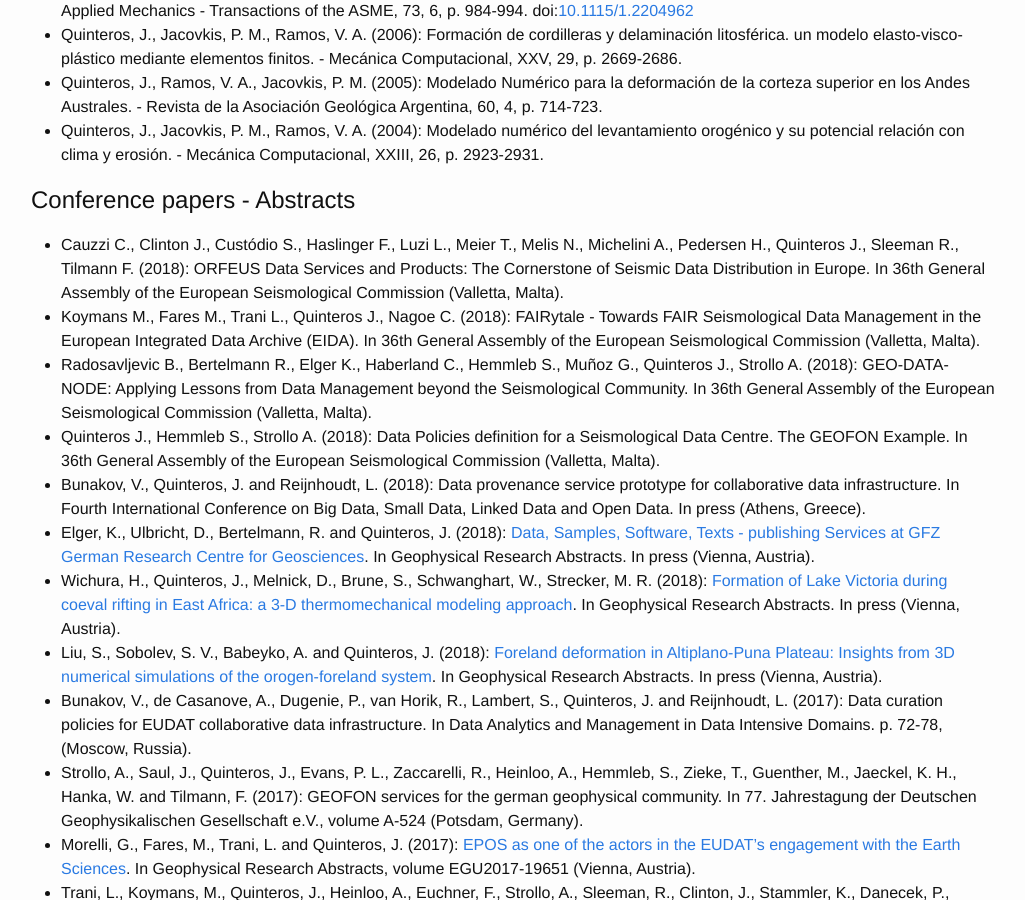
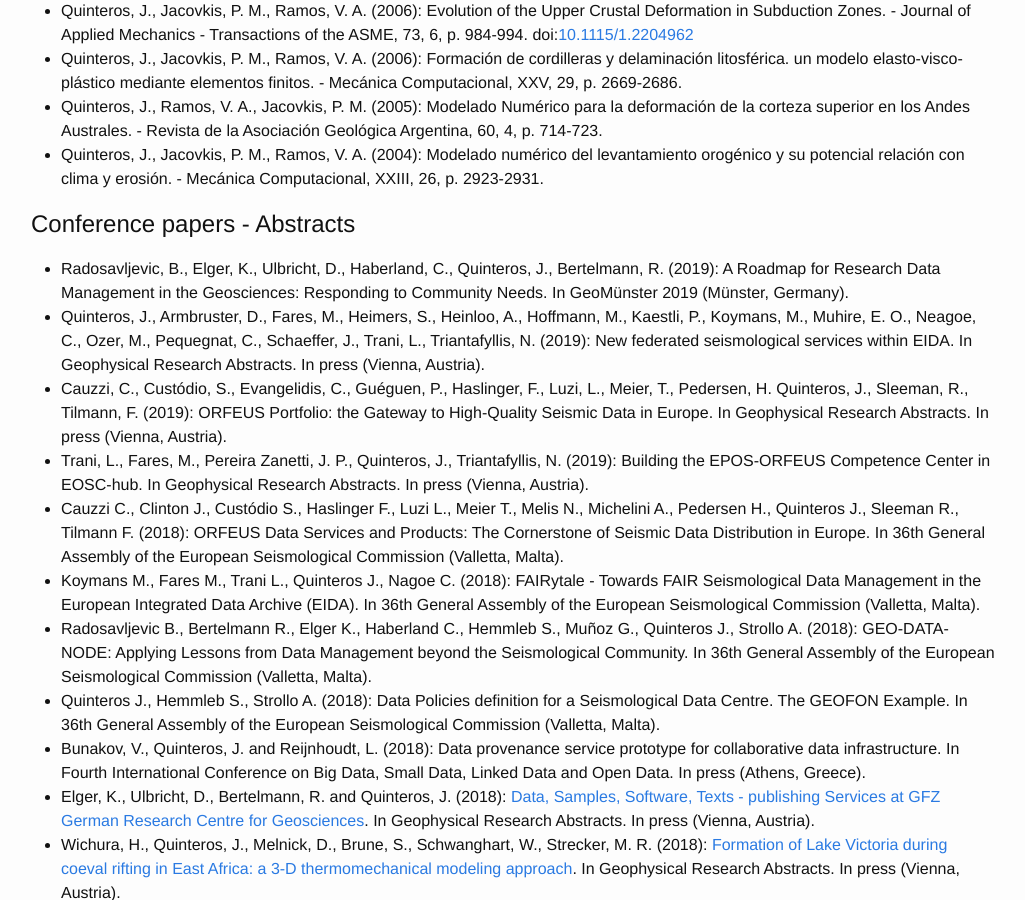
Before and after one commit to javiquinte/javiquinte.github.io, a Jekyll site: the page built from 3-publications.md, in a window 1280 px wide and 900 px high, scrolled down 1464 px. Shown: the whole window, without its empty margins (127-1152 px from the left). Built offline with Jekyll 4.4.1, drawn with Linux system fonts in a browser that asks for light colours; some of the changed text lies outside the part shown.

Commit message:
Include 4 abstracts and the SRL (2019) paper.

```diff
--- a/3-publications.md
+++ b/3-publications.md
@@ -7,7 +7,7 @@ categories: publications
 Peer-reviewed articles
 ----------------------
 * Strollo, A., Hanka, W., Saul, J., Heinloo, A., Hemmleb, S., Evans, P., Quinteros, J., Zieke, T., Jaeckel, K. H. and Tilmann, F. (to be submitted): GEOFON: GeoForschungsNetz. - Journal of Large-scale Research Facilities.
-* Zaccarelli, R., Bindi, D., Strollo, A., Quinteros, J., and Cotton, F. (submitted): Stream2segment: an open source tool for downloading, processing and visualizing event-based seismic waveform data. - Natural Hazards and Earth System Sciences.
+* Zaccarelli, R., Bindi, D., Strollo, A., Quinteros, J., and Cotton, F. (2019): Stream2segment: an open source tool for downloading, processing and visualizing massive event-based seismic waveform datasets. - Seismological Research Letters (In Press) doi:[10.1785/0220180314](http://doi.org/10.1785/0220180314).
 * Bunakov, V., Atamas, A., de Casanove, A., Dugénie, P., van Horik, R., Lambert, S., Quinteros, J., Reijnhoudt, L. (2018): Data Curation Policies and Data Provenance in EUDAT Collaborative Data Infrastructure. In Leonid Kalinichenko, Yannis Manolopoulos, Oleg Malkov, Nikolay Skvortsov, Sergey Stupnikov, and Vladimir Sukhomlin, editors, Data Analytics and Manage- ment in Data Intensive Domains, Communications in Computer and Information Science, p. 249–263, Cham, 2018. Springer International Publishing. doi:[10.1007/978-3-319-96553-6_18](http://doi.org/10.1007/978-3-319-96553-6_18).
 * Baes, M., Sobolev, S. V. and Quinteros, J. (2018): Subduction initiation in mid-ocean induced by mantle suction flow. - Geophysical Journal International, In Press. doi: [10.1093/gji/ggy335](https://doi.org/10.1093/gji/ggy335)
 * Fennel, L., Quinteros, J., Iannelli, S. B., Litvak, V. D., and Folguera, A. (2018): The role of the slab pull force in the late Oligocene to early Miocene extensional regime in the Central Andes (27°-46°S): Insights from numerical modeling. - Journal of South-American Earth Sciences (online since Feb 1st 2018). doi:[10.1016/j.jsames.2017.12.012](http://doi.org/10.1016/j.jsames.2017.12.012)
@@ -36,6 +36,10 @@ Peer-reviewed articles
 Conference papers - Abstracts
 -----------------------------
 
+* Radosavljevic, B., Elger, K., Ulbricht, D., Haberland, C., Quinteros, J., Bertelmann, R. (2019): A Roadmap for Research Data Management in the Geosciences: Responding to Community Needs. In GeoMünster 2019 (Münster, Germany).
+* Quinteros, J., Armbruster, D., Fares, M., Heimers, S., Heinloo, A., Hoffmann, M., Kaestli, P., Koymans, M., Muhire, E. O., Neagoe, C., Ozer, M., Pequegnat, C., Schaeffer, J., Trani, L., Triantafyllis, N. (2019): New federated seismological services within EIDA. In Geophysical Research Abstracts. In press (Vienna, Austria).
+* Cauzzi, C., Custódio, S., Evangelidis, C., Guéguen, P., Haslinger, F., Luzi, L., Meier, T., Pedersen, H. Quinteros, J., Sleeman, R., Tilmann, F. (2019): ORFEUS Portfolio: the Gateway to High-Quality Seismic Data in Europe. In Geophysical Research Abstracts. In press (Vienna, Austria).
+* Trani, L., Fares, M., Pereira Zanetti, J. P., Quinteros, J., Triantafyllis, N. (2019): Building the EPOS-ORFEUS Competence Center in EOSC-hub. In Geophysical Research Abstracts. In press (Vienna, Austria).
 * Cauzzi C., Clinton J., Custódio S., Haslinger F., Luzi L., Meier T., Melis N., Michelini A., Pedersen H., Quinteros J., Sleeman R., Tilmann F. (2018): ORFEUS Data Services and Products: The Cornerstone of Seismic Data Distribution in Europe. In 36th General Assembly of the European Seismological Commission (Valletta, Malta).
 * Koymans M., Fares M., Trani L., Quinteros J., Nagoe C. (2018): FAIRytale - Towards FAIR Seismological Data Management in the European Integrated Data Archive (EIDA). In 36th General Assembly of the European Seismological Commission (Valletta, Malta).
 * Radosavljevic B., Bertelmann R., Elger K., Haberland C., Hemmleb S., Muñoz G., Quinteros J., Strollo A. (2018): GEO-DATA-NODE: Applying Lessons from Data Management beyond the Seismological Community. In 36th General Assembly of the European Seismological Commission (Valletta, Malta).
```
